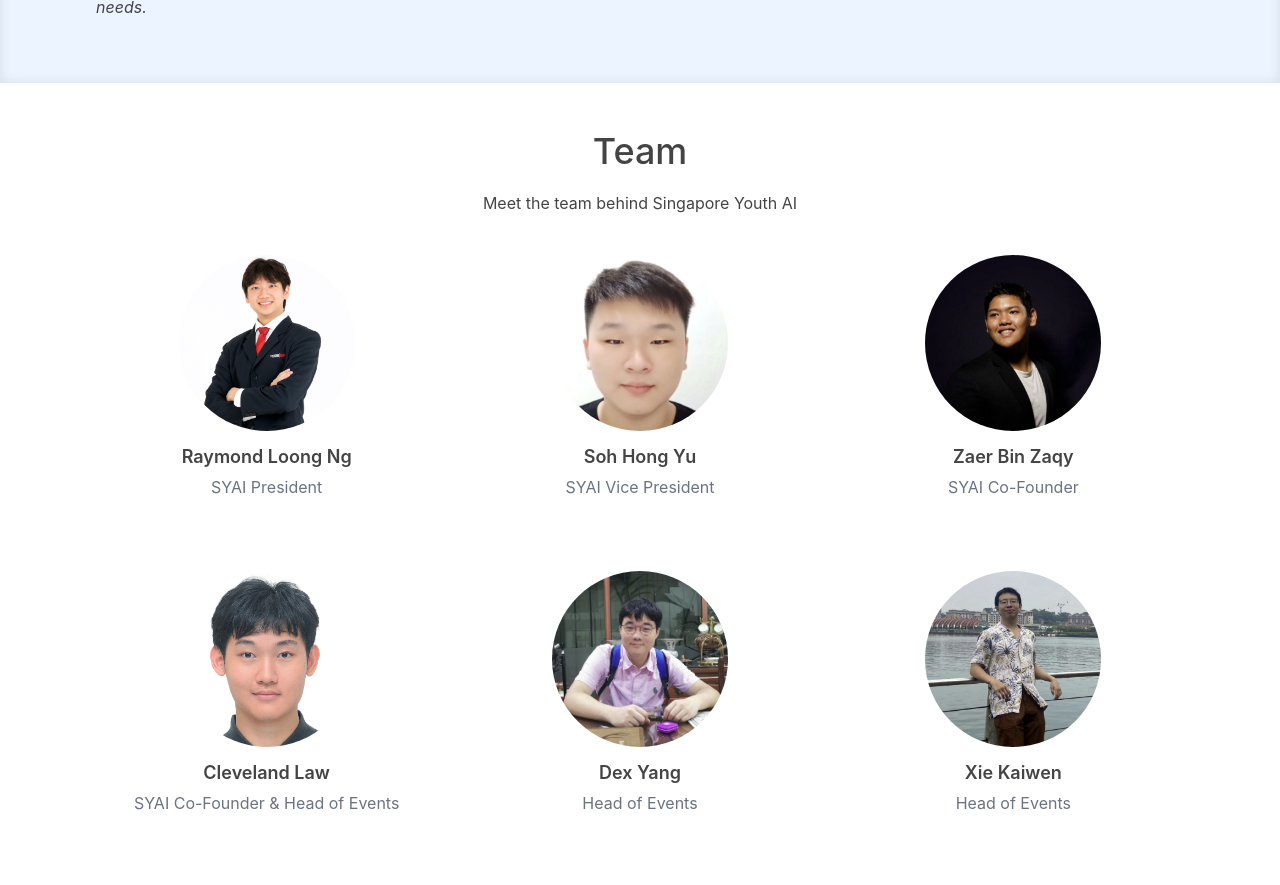
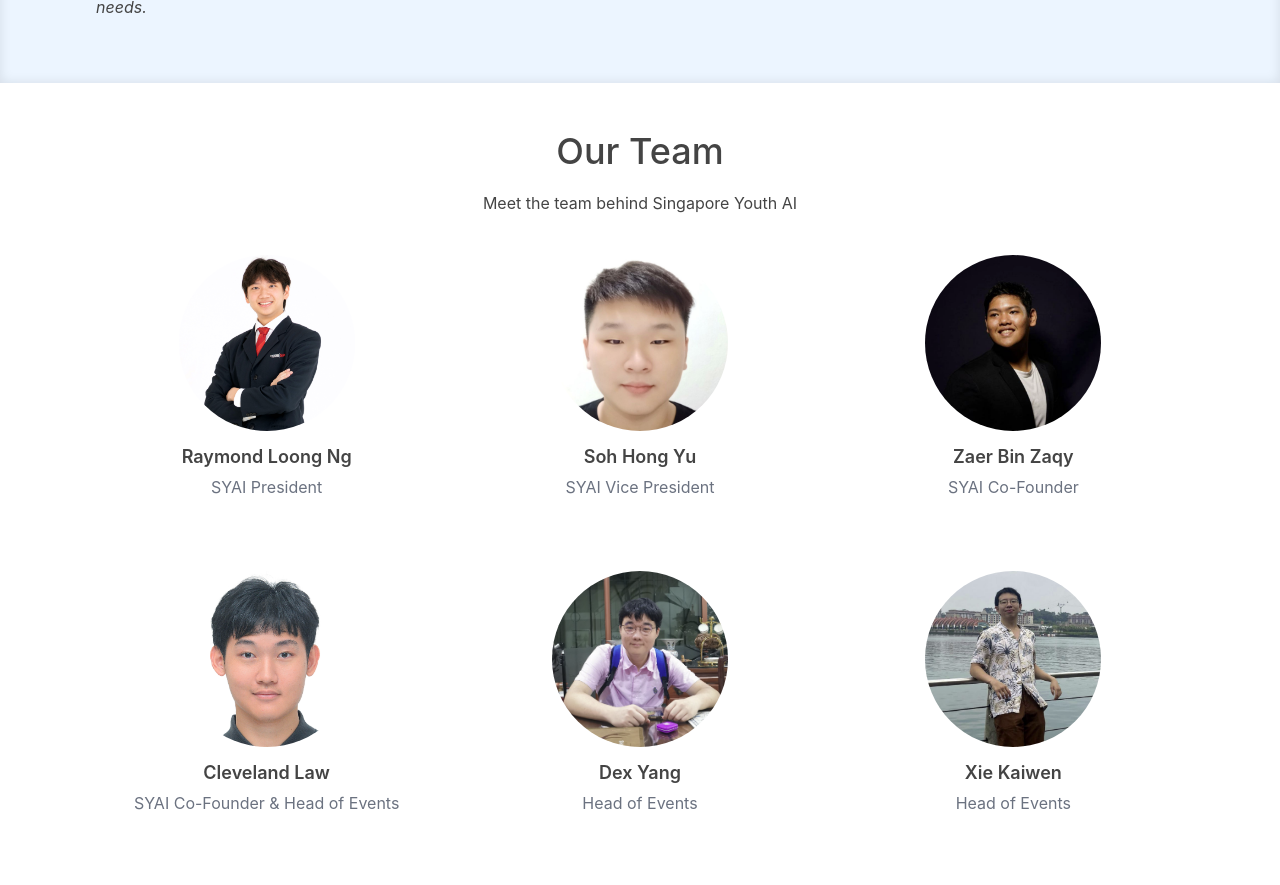
Before and after one commit to Ray27th/sgyouthai-website, a React (Vite) app: page / in a window 1280 px wide. Shown: the part 1957-2842 px from the top of the page. Built offline with nearby package versions, Linux system fonts and the light colour scheme.

Commit message:
Make text standarised

```diff
--- a/src/components/Team.tsx
+++ b/src/components/Team.tsx
@@ -81,7 +81,7 @@ export default function Team() {
       className="pt-8 md:pt-12 container mx-auto px-8 xl:px-24 pb-16 overflow-hidden"
       data-aos="fade-up"
     >
-      <h2 className="text-4xl text-center font-medium">Team</h2>
+      <h2 className="text-4xl text-center font-medium">Our Team</h2>
       <p className="text-center py-5">Meet the team behind Singapore Youth AI</p>
       <div className="grid grid-cols-1 md:grid-cols-3 gap-8">
         {team.map((e, idx) => {
```
